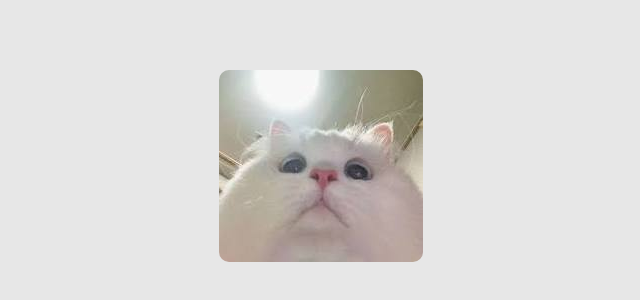
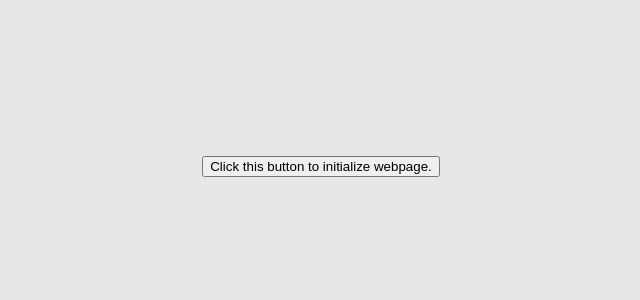
Before and after one commit to DoggoCoder1/Cat, a plain HTML site: page index.html in a window 1280 px wide. Shown: the part 234-534 px from the top of the page, without its empty margins (319-959 px from the left). Drawn offline with Linux system fonts and the light colour scheme.

Commit message:
Update index.html

```diff
--- a/index.html
+++ b/index.html
@@ -12,6 +12,7 @@
             height: 100vh;
             margin: 0;
             background: rgb(231, 231, 231);
+            flex-direction: column;
         }
         img {
             max-width: 100%;
@@ -32,8 +33,15 @@
     </style>
 </head>
 <body>
+    <button id="button" onclick="loadContent()">Click this button to initialize webpage.</button>
+    <div id="content" style="display: none;">
         <img src="cat.jpeg" alt="cat">
+    </div>
     <script>
+        function loadContent() {
+            document.getElementById('content').style.display = 'block';
+            document.getElementById('button').style.display = 'none';
+
             const audio1 = new Audio('song2.mp3');
             const audio2 = new Audio('song.mp3');
 
@@ -54,6 +62,7 @@
             });
 
             audio1.play();
+        }
     </script>
 </body>
 </html>
```
Lines whose indentation alone changed are shown as unchanged.
